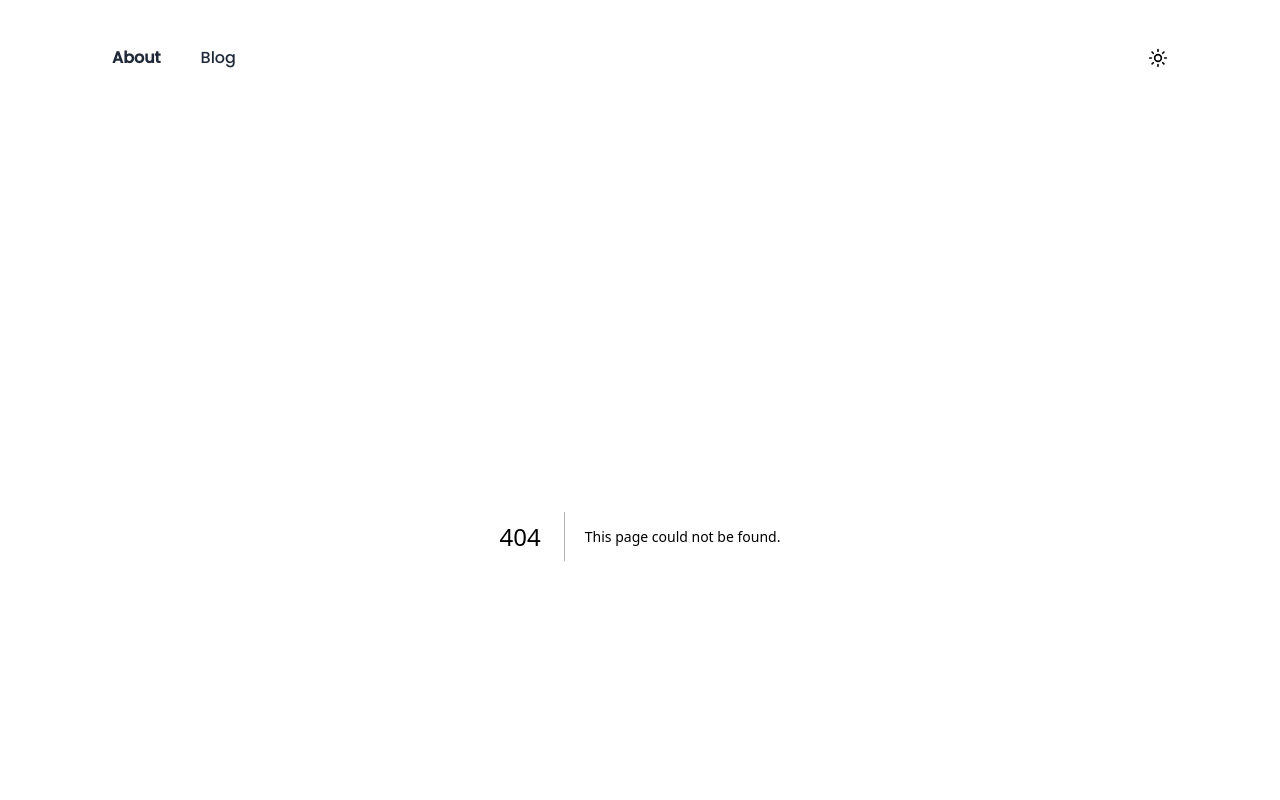
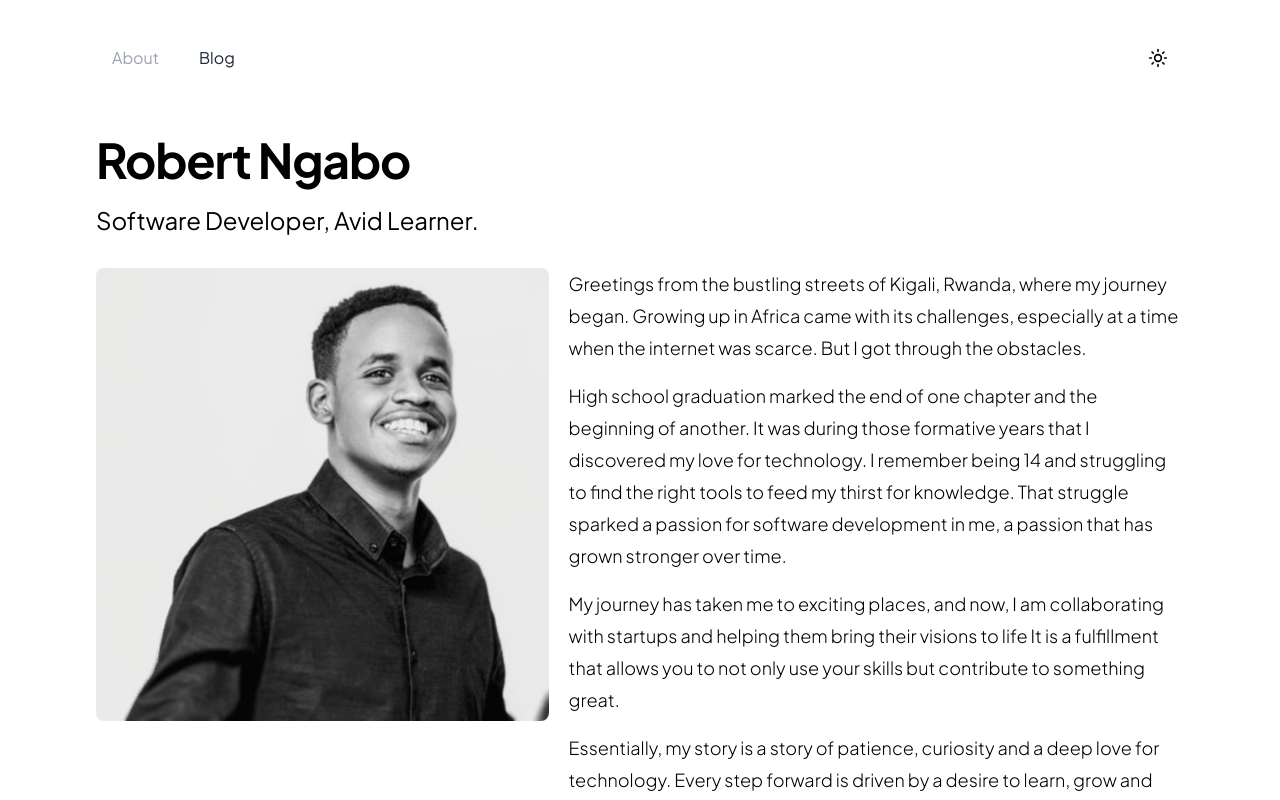
Before and after one commit to ngaboindev/portfolio, a Next.js app: page /about in a window 1280 px wide. Before the commit this address had no page. Shown: the top 800 px of the page. Built offline with nearby package versions, Linux system fonts and the light colour scheme.

Commit message:
ft: about page

```diff
--- /dev/null
+++ b/app/about/page.tsx
@@ -0,0 +1,62 @@
+import Image from 'next/image';
+
+const page = () => {
+  return (
+    <div className="space-y-8 text-lg">
+      <div>
+        <h1 className="text-5xl  tracking-tight mb-1 font-bold">
+          Robert Ngabo
+        </h1>
+        <p className="pt-4 text-2xl">Software Developer, Avid Learner.</p>
+      </div>
+
+      <div className="flex flex-col md:flex-row gap-5">
+        <div className="w-full md:w-[800px]">
+          <Image
+            src="/images/profile.png"
+            className="w-full rounded-lg"
+            height={700}
+            width={700}
+            priority
+            alt="Robert Ngabo"
+          />
+        </div>
+        <div className="w-full space-y-4 font-light">
+          <p className="leading-8">
+            Greetings from the bustling streets of Kigali, Rwanda, where my
+            journey began. Growing up in Africa came with its challenges,
+            especially at a time when the internet was scarce. But I got through
+            the obstacles.
+          </p>
+
+          <p className="leading-8">
+            High school graduation marked the end of one chapter and the
+            beginning of another. It was during those formative years that I
+            discovered my love for technology. I remember being 14 and
+            struggling to find the right tools to feed my thirst for knowledge.
+            That struggle sparked a passion for software development in me, a
+            passion that has grown stronger over time.
+          </p>
+
+          <p className="leading-8">
+            My journey has taken me to exciting places, and now, I am
+            collaborating with startups and helping them bring their visions to
+            life It is a fulfillment that allows you to not only use your skills
+            but contribute to something great.
+          </p>
+          <p className="leading-8">
+            Essentially, my story is a story of patience, curiosity and a deep
+            love for technology. Every step forward is driven by a desire to
+            learn, grow and make a positive impact on the world.
+          </p>
+          <p className="leading-8">
+            But life is not just work. I find joy in simple pleasures - losing
+            myself in the pages of a good book or pushing my limits in the gym.
+          </p>
+        </div>
+      </div>
+    </div>
+  );
+};
+
+export default page;
--- a/app/layout.tsx
+++ b/app/layout.tsx
@@ -1,16 +1,15 @@
 import Footer from '@/components/Footer';
 import Navbar from '@/components/Navbar';
 import type { Metadata } from 'next';
-import { Poppins } from 'next/font/google';
+import { Plus_Jakarta_Sans } from 'next/font/google';
 import Head from 'next/head';
 import Providers from './Providers';
 import './globals.css';
 
-const poppins = Poppins({
+const plusJakartaSans = Plus_Jakarta_Sans({
   subsets: ['latin'],
   display: 'swap',
   variable: '--font-poppins',
-  weight: '500',
 });
 
 export const metadata: Metadata = {
@@ -25,7 +24,11 @@ export default function RootLayout({
   children: React.ReactNode;
 }) {
   return (
-    <html lang="en" suppressHydrationWarning className={` ${poppins.variable}`}>
+    <html
+      lang="en"
+      suppressHydrationWarning
+      className={` ${plusJakartaSans.variable}`}
+    >
       <Head>
         <link rel="shortcut icon" href="/favicon.ico" type="image/x-icon" />
         <link rel="icon" href="/favicon.ico" type="image/x-icon" />
--- a/app/page.tsx
+++ b/app/page.tsx
@@ -2,10 +2,10 @@ export default function Home(): JSX.Element {
   return (
     <div className="flex  flex-col-reverse gap-3 lg:flex-row  items-center mt-2 mb-24">
       <div className="space-y-7 flex-col text-center md:text-left">
-        <h1 className="text-6xl md:text-9xl  text-gray-700 tracking-tight mb-1 dark:text-gray-100 font-bold">
+        <h1 className="text-6xl md:text-9xl   tracking-tight mb-1 dark:text-gray-100 font-bold">
           Crafting Code and <span className="italic font-normal">Stories.</span>
         </h1>
-        <div className="text-gray-600 mb-4 dark:text-gray-200">
+        <div className="mb-4 dark:text-gray-200">
           <p className="leading-8 font-normal text-xl">
             Enthusiastic about software development and writing, I'm a software
             engineer dedicated to integrating cutting-edge technologies into
--- a/components/Navbar.tsx
+++ b/components/Navbar.tsx
@@ -21,7 +21,7 @@ function NavLink({ href, text }: NavLinkProps) {
     <Link
       href={href}
       className={cn(
-        isActive && 'dark:text-gray-100 text-gray-800 font-black',
+        isActive && 'dark:text-gray-100 text-gray-400',
         'py-1 px-2 rounded dark:text-gray-100  hover:bg-blue-100 dark:hover:bg-gray-500 transition-all'
       )}
     >
--- a/tailwind.config.js
+++ b/tailwind.config.js
@@ -12,7 +12,7 @@ module.exports = {
         textColor: ['responsive', 'hover', 'focus', 'group-hover'],
       },
       fontFamily: {
-        sans: ['Poppins', ...fontFamily.sans],
+        sans: ['Plus Jakarta Sans', ...fontFamily.sans],
       },
     },
   },
```
